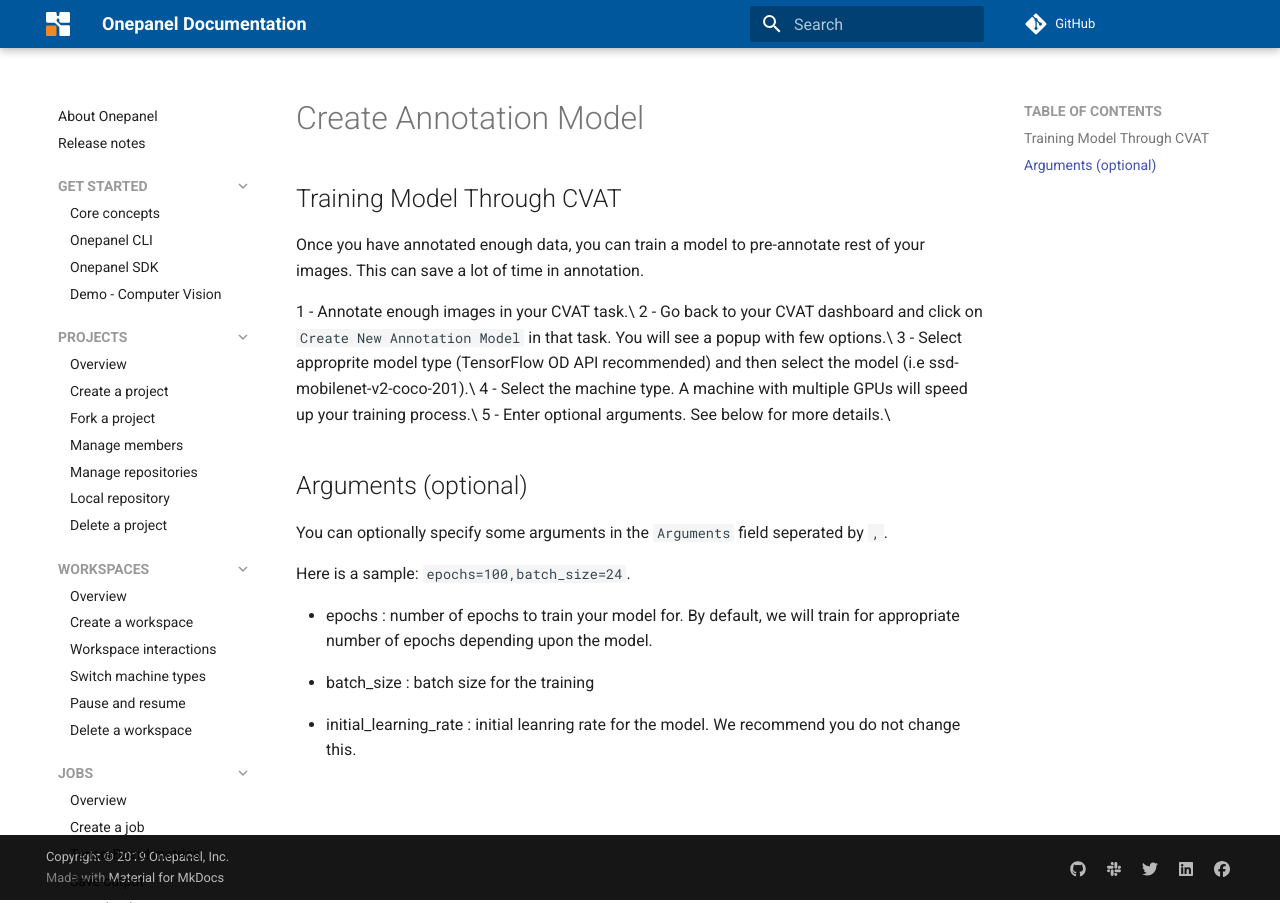
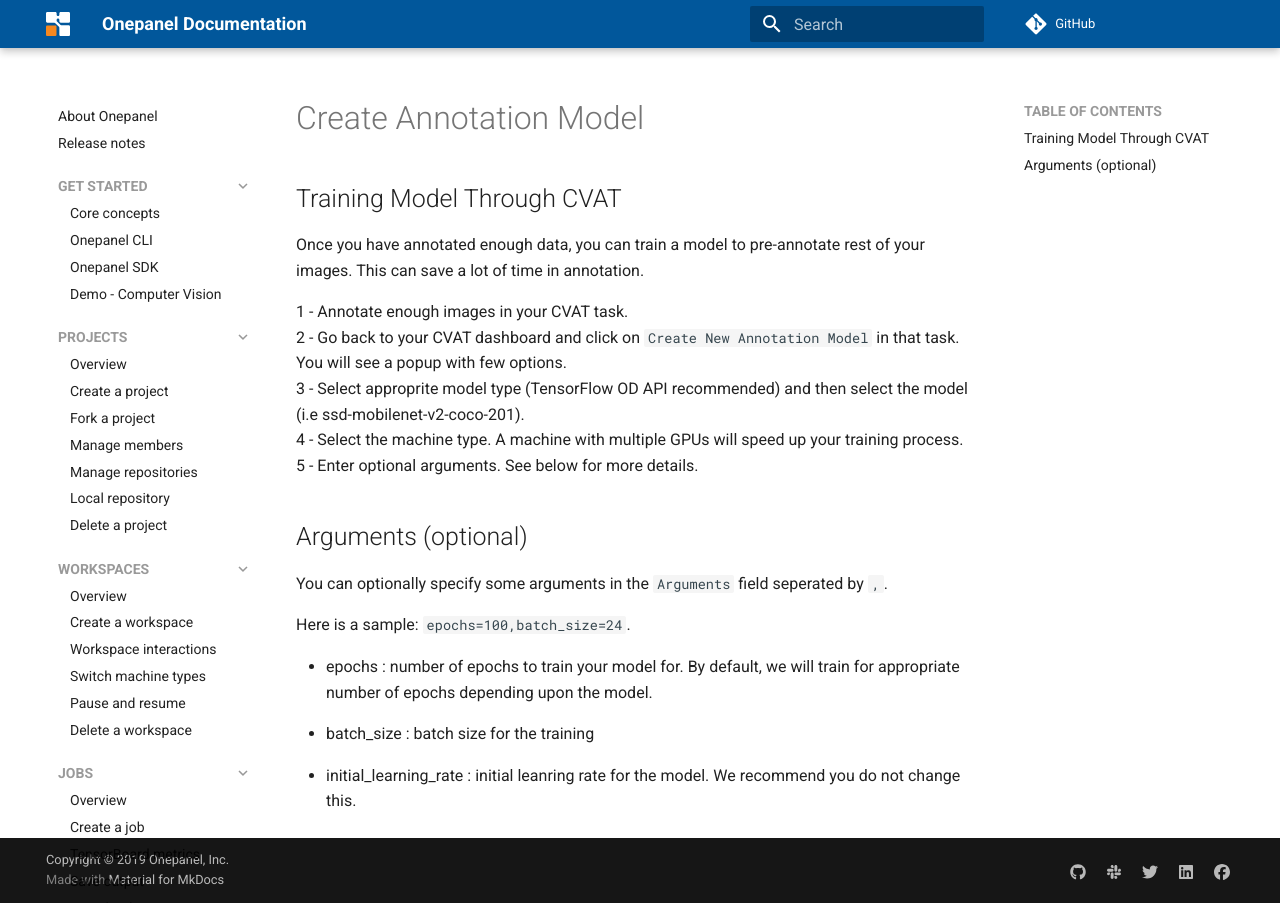
Before and after one commit to onepanelio/docs, an MkDocs documentation site: the page built from docs/CVAT/create_annotation_model.md, in a window 1280 px wide. Built offline with MkDocs 1.6.1 and Material for MkDocs 9.7.7, drawn with Linux system fonts in a browser that asks for light colours; comment, search, counter and statistics services are not loaded.

Commit message:
trying to add two spaces for line breaks...
trying to add two spaces for line breaks...

```diff
--- a/docs/CVAT/create_annotation_model.md
+++ b/docs/CVAT/create_annotation_model.md
@@ -1,11 +1,11 @@
 ## Training Model Through CVAT
 Once you have annotated enough data, you can train a model to pre-annotate rest of your images. This can save a lot of time in annotation.
 
-1 - Annotate enough images in your CVAT task.\
-2 - Go back to your CVAT dashboard and click on `Create New Annotation Model` in that task. You will see a popup with few options.\
-3 - Select approprite model type (TensorFlow OD API recommended) and then select the model (i.e ssd-mobilenet-v2-coco-201).\
-4 - Select the machine type. A machine with multiple GPUs will speed up your training process.\
-5 - Enter optional arguments. See below for more details.\
+1 - Annotate enough images in your CVAT task.
+2 - Go back to your CVAT dashboard and click on `Create New Annotation Model` in that task. You will see a popup with few options.
+3 - Select approprite model type (TensorFlow OD API recommended) and then select the model (i.e ssd-mobilenet-v2-coco-201).
+4 - Select the machine type. A machine with multiple GPUs will speed up your training process.
+5 - Enter optional arguments. See below for more details.
 
 ## Arguments (optional)
 
```
